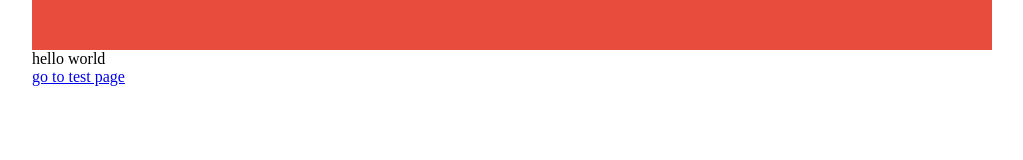
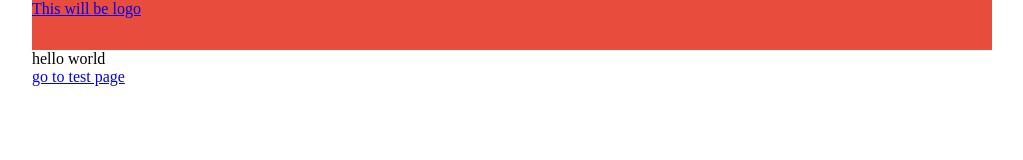
Before and after one commit to rudy3091/rudy3091.com, a Gatsby site: page / in a window 1280 px wide. Shown: the whole page, without its empty margins (128-1151 px from the left). Built offline with nearby package versions, Linux system fonts and the light colour scheme; Gatsby itself is replaced by a stand-in of ours.

Commit message:
Add Logo component

```diff
--- /dev/null
+++ b/src/components/atoms/Logo.tsx
@@ -0,0 +1,18 @@
+import * as React from "react";
+import { Link } from "gatsby";
+
+export interface LogoProps {
+  routeHome?: boolean;
+}
+
+const Logo: React.FC<LogoProps> = (props: LogoProps) => {
+  return (
+    <div>
+      <Link to={props.routeHome ? "/" : ""}>
+        <span>This will be logo</span>
+      </Link>
+    </div>
+  );
+};
+
+export default Logo;
--- a/src/components/layout.tsx
+++ b/src/components/layout.tsx
@@ -1,6 +1,7 @@
 import * as React from "react";
 import { Helmet } from "react-helmet";
 import { useStaticQuery, graphql, PageProps } from "gatsby";
+import Logo from "./atoms/Logo";
 
 const Layout: React.FC<PageProps> = ({ children }: PageProps) => {
   const data = useStaticQuery(graphql`
@@ -38,7 +39,9 @@
               height: `50px`,
               backgroundColor: `#e74c3c`,
             }}
-          ></nav>
+          >
+            <Logo routeHome></Logo>
+          </nav>
         </header>
         <main>{children}</main>
         <footer></footer>
```
